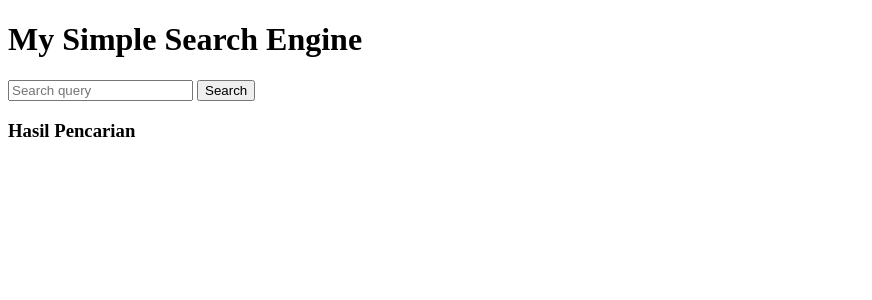
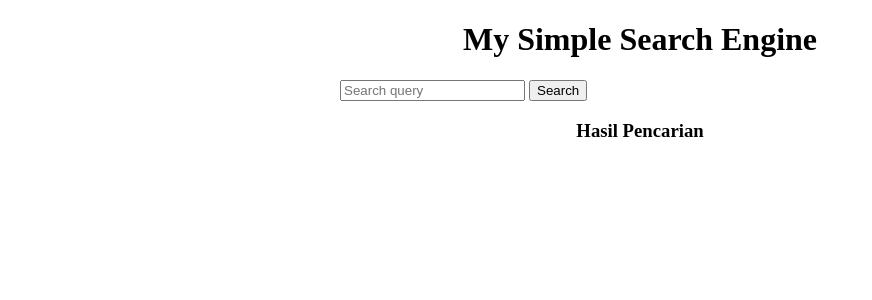
Before and after one commit to rdx199/Algeo02-19070, a Flask app: page /search in a window 1280 px wide. Shown: the top 300 px of the page, without its empty margins (0-872 px from the left). Run offline with Flask 2, Linux system fonts and the light colour scheme.

Commit message:
update search.html

```diff
--- a/templates/search.html
+++ b/templates/search.html
@@ -1,18 +1,28 @@
 <!DOCTYPE html>
 <html lang="en">
-<head>
-    <meta charset="UTF-8">
-    <meta name="viewport" content="width=device-width, initial-scale=1.0">
+  <head>
+    <meta charset="UTF-8" />
+    <meta name="viewport" content="width=device-width, initial-scale=1.0" />
+    <link
+      rel="stylesheet"
+      href="https://cdnjs.cloudflare.com/ajax/libs/font-awesome/4.7.0/css/font-awesome.min.css"
+    />
+    <link rel="stylesheet" href="/static/index.css" />
     <title>Search Result</title>
-</head>
-<body>
-    <h1>My Simple Search Engine</h1>
-    <form class="search" method="POST" action="search">
-        <input type="text" name="query" id="query" placeholder="Search query">
-        <button type="submit" value="submit">Search</button>
+  </head>
+  <body>
+    <h1><center>My Simple Search Engine</center></h1>
+    <form
+      class="search"
+      method="POST"
+      action="search"
+      style="margin: auto; max-width: 600px"
+    >
+      <input type="text" name="query" id="query" placeholder="Search query" />
+      <button type="submit" value="submit">Search</button>
     </form>
     <div class="hasil">
-        <h3>Hasil Pencarian</h3>
+      <h3><center>Hasil Pencarian</center></h3>
     </div>
-</body>
+  </body>
 </html>
```
